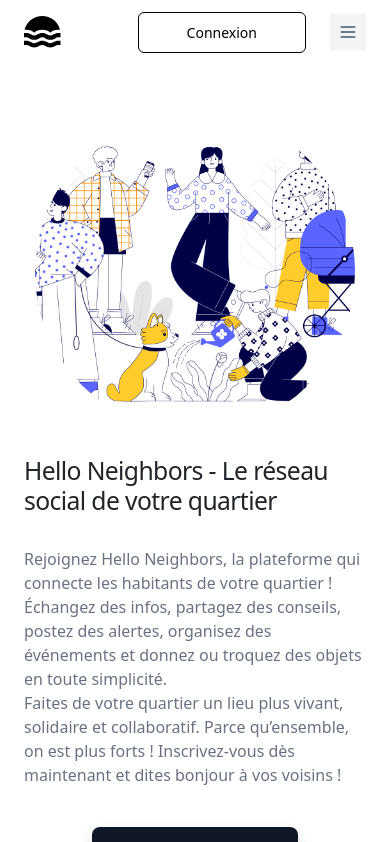
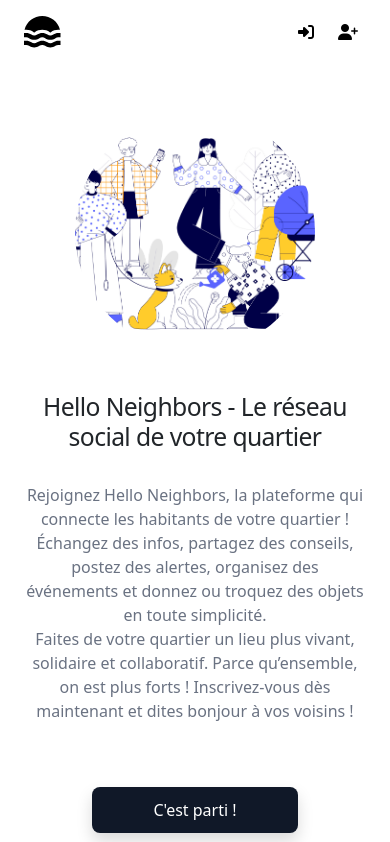
Before and after one commit to IreneB21/project-cda-front, an Angular app: page /hello/neighbors in a window 390 px wide. Shown: the top 842 px of the page. Built offline with nearby package versions, Linux system fonts and the light colour scheme.

Commit message:
Responsive design : landing, sign up

```diff
--- a/src/app/components/member/profile/tabs-section/activity-tab/activity-tab.component.html
+++ b/src/app/components/member/profile/tabs-section/activity-tab/activity-tab.component.html
@@ -12,9 +12,9 @@
     <div class="flex flex-col gap-3 w-full">
         <div class="flex flex-col gap-3">
             @for (publication of publications; track publication.id) {
-                <app-publication
+                <app-publication-card
                     [data]="publication">
-                </app-publication>
+                </app-publication-card>
             }
         </div>
     </div>
--- a/src/app/components/member/profile/tabs-section/activity-tab/activity-tab.component.ts
+++ b/src/app/components/member/profile/tabs-section/activity-tab/activity-tab.component.ts
@@ -1,13 +1,13 @@
 import { Component, inject, OnInit } from '@angular/core';
 import {PublicationService } from '../../../../../services/publication.service';
-import { PublicationComponent } from '../../../publication/publication.component';
 import { PostMakingFormComponent } from '../../../post-making-form/post-making-form.component';
 import { PublicationGetDto } from '../../../../../models/publication-get.dto';
+import { PublicationCardComponent } from '../../../../shared/publication-card/publication-card.component';
 
 @Component({
   selector: 'app-activity-tab',
   standalone: true,
-  imports: [PublicationComponent, PostMakingFormComponent],
+  imports: [PublicationCardComponent, PostMakingFormComponent],
   templateUrl: './activity-tab.component.html',
   styleUrl: './activity-tab.component.css'
 })
@@ -15,7 +15,6 @@ export class ActivityTabComponent implements OnInit {
 
   private publicationService = inject(PublicationService);
 
-  //publications: Publication[] = [];
   publications!: Array<PublicationGetDto>
 
   ngOnInit(): void {
--- a/src/app/components/member/signup/signup.component.html
+++ b/src/app/components/member/signup/signup.component.html
@@ -1,10 +1,20 @@
 <app-header-authentification></app-header-authentification>
 
-<div class="w-full flex justify-content-center align-items-center">
-    <!-- Form Section -->
-    <div class="w-full md:w-1/2 flex flex-col justify-center bg-white py-4 px-8 md:p-24 lg:p-32">
-        <div class="flex flex-col justify-center md:justify-start pt-8 md:pt-0">
-            <!-- Title -->
+<div class="relative w-full flex flex-col lg:flex-row">
+
+  <!-- Formulaire - image en fond en mobile/tablette -->
+  <div
+    class="relative w-full lg:w-1/2 flex flex-col justify-center py-4 px-8 md:p-24 lg:p-32 bg-white/90 lg:bg-white z-10"
+  >
+    <!-- Image en fond (mobile) -->
+    <img
+      src="/registration-illustration.jpg"
+      alt=""
+      class="absolute inset-0 h-full w-full object-cover brightness-75 blur-sm lg:hidden z-0"
+      aria-hidden="true"
+    />
+
+    <div class="relative z-10 flex flex-col justify-center md:justify-start pt-8 md:pt-0">
       <h2 class="text-center text-3xl">Inscription</h2>
 
       <!-- Form -->
@@ -71,8 +81,12 @@
     </div>
   </div>
 
-    <!-- Image Section -->
-    <div class="w-1/2">
-        <img src="/registration-illustration.jpg" alt="">
+  <!-- Image à droite sur desktop -->
+  <div class="hidden lg:block w-full lg:w-1/2">
+    <img
+      src="/registration-illustration.jpg"
+      alt=""
+      class="h-full w-full object-cover"
+    />
   </div>
 </div>
--- a/src/app/components/shared/home/right-section/right-section.component.html
+++ b/src/app/components/shared/home/right-section/right-section.component.html
@@ -1,4 +1,4 @@
 <div class="flex relative">
     <app-flow-section class="overflow-y-auto"></app-flow-section>
-    <app-side-section class="flex flex-col gap-5 h-screen"></app-side-section>
+    <app-side-section class="flex flex-col gap-5 h-screen me-3"></app-side-section>
 </div>
--- a/src/app/components/shared/landing/header/header.component.html
+++ b/src/app/components/shared/landing/header/header.component.html
@@ -16,34 +16,46 @@
         <div class="md:flex md:items-center md:gap-12">
 
           <div class="flex items-center gap-4">
-            <div class="sm:flex sm:gap-4">
-              <a routerLink="/hello/neighbors/login" routerLinkActive="active" ariaCurrentWhenActive="page" class="rounded-md border-1 px-5 py-2.5 text-sm font-medium text-teal-600">
+            <!-- Version texte (tablette et plus) -->
+            <div class="hidden sm:flex gap-4">
+              <a
+                routerLink="/hello/neighbors/login"
+                routerLinkActive="active"
+                ariaCurrentWhenActive="page"
+                class="rounded-md border border-teal-600 px-5 py-2.5 text-sm font-medium text-teal-600 hover:bg-teal-50 transition"
+              >
                 Connexion
               </a>
 
-              <div class="hidden sm:flex">
-                <a routerLink="/hello/neighbors/signup" class="rounded-md bg-teal-600 px-5 py-2.5 text-sm font-medium text-white">
-                  Inscription
-                </a>
-              </div>
+              <a
+                routerLink="/hello/neighbors/signup"
+                class="rounded-md bg-teal-600 px-5 py-2.5 text-sm font-medium text-white hover:bg-teal-700 transition"
+              >
+                Inscription
+              </a>
             </div>
 
-            <div class="block md:hidden">
-              <button
-                class="rounded-sm bg-gray-100 p-2 text-gray-600 transition hover:text-gray-600/75"
+            <!-- Version icônes (mobile) -->
+            <div class="flex sm:hidden gap-2">
+              <a
+                routerLink="/hello/neighbors/login"
+                class="p-2 text-gray-600 hover:text-teal-600 transition"
+                title="Connexion"
               >
-                <svg
-                  xmlns="http://www.w3.org/2000/svg"
-                  class="size-5"
-                  fill="none"
-                  viewBox="0 0 24 24"
-                  stroke="currentColor"
-                  stroke-width="2"
-                >
-                  <path stroke-linecap="round" stroke-linejoin="round" d="M4 6h16M4 12h16M4 18h16" />
-                </svg>
-              </button>
+                <i class="fa-solid fa-right-to-bracket"></i>
+                <span class="sr-only">Connexion</span>
+              </a>
+
+              <a
+                routerLink="/hello/neighbors/signup"
+                class="p-2 text-gray-600 hover:text-teal-600 transition"
+                title="Inscription"
+              >
+                <i class="fa-solid fa-user-plus"></i>
+                <span class="sr-only">Inscription</span>
+              </a>
             </div>
+
           </div>
         </div>
       </div>
--- a/src/app/components/shared/landing/landing.component.html
+++ b/src/app/components/shared/landing/landing.component.html
@@ -1,24 +1,35 @@
 <app-header></app-header>
 
 <section class="bg-white dark:bg-gray-900">
-    <div class="container flex flex-col items-center px-4 py-12 mx-auto xl:flex-row">
-        <div class="flex justify-center xl:w-1/2">
-            <img class="h-80 w-80 sm:w-[28rem] sm:h-[28rem] flex-shrink-0 object-cover rounded-full" src="/landing-illustration.jpg" alt="">
+  <div class="container mx-auto flex flex-col lg:flex-row items-center gap-10 px-4 py-12">
+
+    <!-- Illustration -->
+    <div class="flex justify-center lg:w-1/2">
+      <img
+        src="/landing-illustration.jpg"
+        alt=""
+        class="h-60 w-60 sm:h-72 sm:w-72 md:h-80 md:w-80 lg:h-[28rem] lg:w-[28rem] object-cover rounded-full"
+      />
     </div>
 
-        <div class="flex flex-col items-center mt-6 xl:items-start xl:w-1/2 xl:mt-0">
-            <h2 class="text-2xl font-semibold tracking-tight text-gray-800 xl:text-3xl dark:text-white">
+    <!-- Text -->
+    <div class="flex flex-col items-center text-center lg:items-start lg:text-left lg:w-1/2">
+      <h2 class="text-2xl sm:text-3xl font-semibold tracking-tight text-gray-800 dark:text-white">
         Hello Neighbors - Le réseau social de votre quartier
       </h2>
 
-            <p class="block max-w-2xl mt-4 text-gray-500 dark:text-gray-300">
+      <p class="mt-4 max-w-2xl text-gray-500 dark:text-gray-300">
         Rejoignez Hello Neighbors, la plateforme qui connecte les habitants de votre quartier !
-                Échangez des infos, partagez des conseils, postez des alertes, organisez des événements et donnez ou troquez des objets en toute simplicité. <br>
-                Faites de votre quartier un lieu plus vivant, solidaire et collaboratif. Parce qu’ensemble, on est plus forts !
-                Inscrivez-vous dès maintenant et dites bonjour à vos voisins !
+        Échangez des infos, partagez des conseils, postez des alertes, organisez des événements
+        et donnez ou troquez des objets en toute simplicité. <br />
+        Faites de votre quartier un lieu plus vivant, solidaire et collaboratif.
+        Parce qu’ensemble, on est plus forts ! Inscrivez-vous dès maintenant et dites bonjour à vos voisins !
       </p>
 
+      <div class="mt-6">
         <app-button routerLink="/hello/neighbors/signup" [label]="label"></app-button>
       </div>
     </div>
+
+  </div>
 </section>
--- a/src/app/components/shared/publication-card/publication-card.component.html
+++ b/src/app/components/shared/publication-card/publication-card.component.html
@@ -12,22 +12,57 @@
 			<span class="text-xs dark:text-gray-600">{{ data.publicationDate }}</span>
 		</div>
 	</div>
+
 	<div>
         <h4 class="mb-1 text-lg font-semibold">{{ data.title }}</h4>
-		<p class="text-sm dark:text-gray-600">{{ data.description}}</p>
+        <p class="text-sm dark:text-gray-600">{{ data.description }}</p>
 
-        @if ((data.illustrations ?? []).length > 0) {
-            <div class="grid grid-cols-1 sm:grid-cols-2 gap-4 mb-4">
-                @for (img of data.illustrations; track img) {
+        @if ((data.illustrations ?? []).length === 1) {
+          <div class="w-full mb-4">
             <img
-                    [src]="img"
-                    alt="Illustration de la publication"
-                    class="object-cover w-full h-48 sm:h-64 rounded-md"
+              [src]="data.illustrations[0]"
+              alt="Illustration"
+              class="object-cover w-full h-64 sm:h-96 rounded-md"
             />
+          </div>
         }
+
+        @if ((data.illustrations ?? []).length === 2) {
+          <div class="grid grid-cols-3 gap-2 mb-4">
+            <img
+              [src]="data.illustrations[0]"
+              class="col-span-2 object-cover h-64 w-full rounded-md"
+              alt="Illustration principale"
+            />
+            <img
+              [src]="data.illustrations[1]"
+              class="col-span-1 object-cover h-64 w-full rounded-md"
+              alt="Illustration secondaire"
+            />
+          </div>
+        }
+
+        @if ((data.illustrations ?? []).length === 3) {
+          <div class="grid grid-cols-3 gap-2 mb-4">
+            <img
+              [src]="data.illustrations[0]"
+              class="col-span-2 row-span-2 object-cover h-96 w-full rounded-md"
+              alt="Illustration principale"
+            />
+            <img
+              [src]="data.illustrations[1]"
+              class="object-cover h-48 w-full rounded-md"
+              alt="Illustration 2"
+            />
+            <img
+              [src]="data.illustrations[2]"
+              class="object-cover h-48 w-full rounded-md"
+              alt="Illustration 3"
+            />
           </div>
         }
     </div>
+
     <div class="flex justify-end text-grey">
         <div class="flex items-center mr-4">
             <svg class="mr-2" width="24" height="24" viewBox="0 0 24 24">
```
Lines whose indentation alone changed are shown as unchanged.
